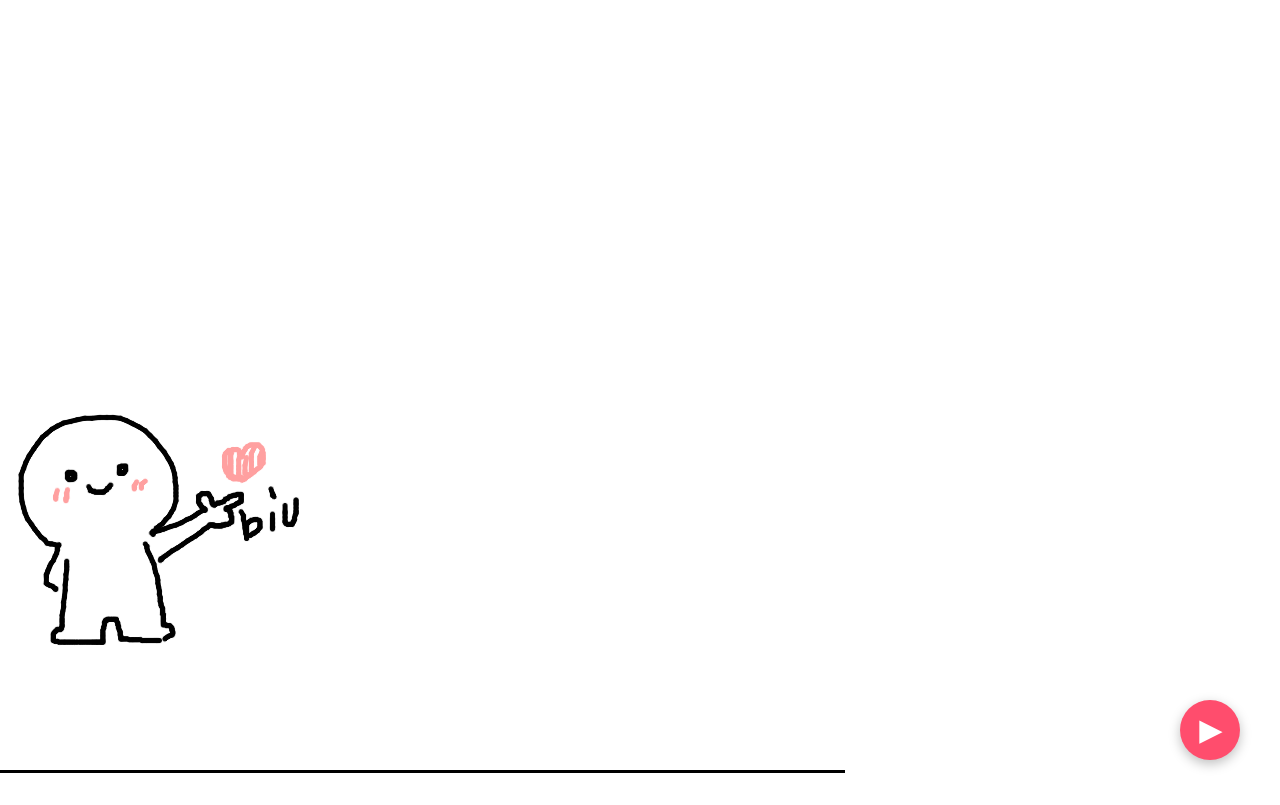
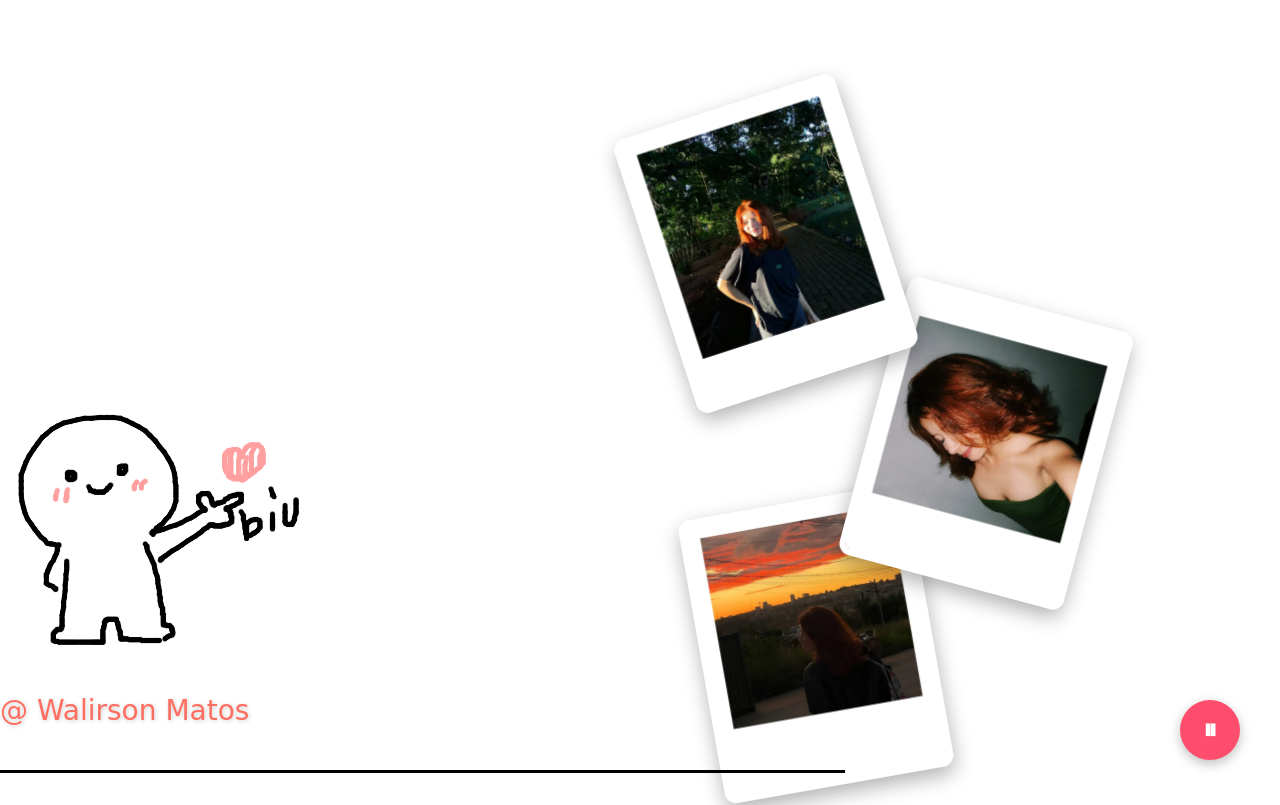
Before and after one commit to WalirsonMatos/Te-Amo-Laila, a plain HTML site: page index.html in a window 1280 px wide. Both pictures are taken after a click on the button "Tocar música". Drawn offline with Linux system fonts and the light colour scheme.

Commit message:
fazendo modificações e adicionando fotos

```diff
--- a/css/love.css
+++ b/css/love.css
@@ -2,23 +2,6 @@
     margin: 0;
     padding: 0;
     border: 0;
-}
-.music-btn {
-    position: fixed;
-    bottom: 40px;
-    right: 40px;
-    width: 60px;
-    height: 60px;
-    border-radius: 50%;
-    background-color: #ff4d6d;
-    color: white;
-    font-size: 28px;
-    font-weight: bold;
-    border: none;
-    box-shadow: 0 4px 12px rgba(0, 0, 0, 0.25);
-    cursor: pointer;
-    z-index: 100;
-    transition: background-color 0.3s, transform 0.2s;
 }
 
 .music-btn:hover {
@@ -52,6 +35,26 @@ body {
     position: absolute;
     z-index: 98;
 
+}
+.nome {
+    text-align: center;
+    font-family: 'Brush Script MT', cursive;
+    font-size: 28px;
+    color: #ff6f61;
+    margin-top: 10px;
+    text-shadow: 1px 1px 4px rgba(0, 0, 0, 0.2);
+    animation: fadeInDown 2s ease-in-out;
+}
+
+@keyframes fadeInDown {
+    from {
+        opacity: 0;
+        transform: translateY(-10px);
+    }
+    to {
+        opacity: 1;
+        transform: translateY(0);
+    }
 }
 
 /*---------------------- body_left -------------------------*/
@@ -156,6 +159,44 @@ body {
 
 }
 
+.music-btn {
+  position: fixed !important;
+  bottom: 40px;
+  right: 40px;
+  width: 60px;
+  height: 60px;
+  border-radius: 50%;
+  background-color: #ff4d6d;
+  color: white;
+  font-size: 28px;
+  font-weight: bold;
+  border: none;
+  box-shadow: 0 4px 12px rgba(0, 0, 0, 0.25);
+  cursor: pointer;
+  z-index: 200;
+  overflow: visible !important;
+}
+
+.pulse-text {
+  position: absolute;
+  top: -28px;
+  left: 50%;
+  transform: translateX(-50%);
+  color: #ffcf9c;
+  font-size: 14px;
+  font-weight: bold;
+  animation: pulse 1.5s infinite;
+  pointer-events: none;
+  white-space: nowrap;
+  text-shadow: 0 0 4px rgba(0, 0, 0, 0.3);
+  z-index: 999;
+}
+
+@keyframes pulse {
+  0%, 100% { opacity: 1; transform: translateX(-50%) scale(1); }
+  50% { opacity: 0.6; transform: translateX(-50%) scale(1.1); }
+}
+
 .cursor {
     display: inline-block;
     animation: blink 0.8s infinite;
@@ -179,10 +220,75 @@ body {
     width: 100%;
     text-align: center;
     top: 20px;
+    font-family: cursive;
     color: #ff4d6d;
     font-size: 40px;
     line-height: 1.8;
   }
+
+  @keyframes pulse {
+    0%, 100% { transform: scale(1); }
+    50% { transform: scale(1.05); }
+  }
+
+ .photo-stack {
+  position: absolute;
+  top: 50%;
+  right: 30px;
+  transform: translateY(-50%);
+  width: 600px;
+  height: 600px;
+  z-index: 80;
+}
+
+@keyframes fadeInPhoto {
+  0% { opacity: 0; }
+  100% { opacity: 1; }
+}
+
+.photo {
+  position: absolute;
+  width: 220px;
+  height: auto;
+  border: 6px solid white;
+  box-shadow: 0 8px 20px rgba(0, 0, 0, 0.3);
+  border-radius: 12px;
+  transition: transform 0.3s;
+  cursor: pointer;
+  opacity: 0;
+  animation: fadeInPhoto 1s ease forwards;
+}
+
+/* Posicionamento mais espalhado */
+.photo1 {
+  top: 0px;
+  left: 0px;
+  transform: rotate(-18deg);
+  z-index: 3;
+  animation-delay: 2s;
+}
+
+.photo2 {
+  top: 200px;
+  left: 220px;
+  transform: rotate(15deg);
+  z-index: 2;
+  animation-delay: 3.5s;
+}
+
+.photo3 {
+  top: 400px;
+  left: 50px;
+  transform: rotate(-10deg);
+  z-index: 1;
+  animation-delay: 5s;
+}
+
+.photo:hover {
+  transform: scale(1.08) rotate(0deg);
+  z-index: 10;
+}
+
 
   .love-line {
     opacity: 0;
@@ -191,10 +297,7 @@ body {
   .love-line.show {
     opacity: 1;
   }
-  @keyframes pulse {
-    0%, 100% { transform: scale(1); }
-    50% { transform: scale(1.05); }
-  }
+
 
 .footer {
     bottom: 30px;
--- a/index.html
+++ b/index.html
@@ -31,6 +31,13 @@
         <!-- Lado esquerdo com gif -->
         <div class="body_left">
             <img src="images/biubiubiu.gif" alt="Animation" ondragstart="return false;">
+            <span class="nome"> @ Walirson Matos</span>
+        </div>
+
+        <div class="photo-stack">
+            <img src="images/foto1.jpg" alt="Foto 1" class="photo photo1">
+            <img src="images/foto2.jpg" alt="Foto 2" class="photo photo2">
+            <img src="images/foto3.jpg" alt="Foto 3" class="photo photo3">
         </div>
 
         <!-- Parte central com animações (provavelmente corações) -->
@@ -48,7 +55,7 @@
         <div id="finalMessage" style="display: none;">
             <div class="love-line" id="line1">Por acaso você viaja no tempo?</div>
             <div class="love-line" id="line2">Pois já consigo te ver no meu futuro</div>
-            <div class="love-line" id="line3">Eu Te Amo Laila 💖</div>
+            <div class="love-line" id="line3">Te Amo Laila 💖</div>
         </div>
     </div>
 
--- a/js/love.js
+++ b/js/love.js
@@ -79,10 +79,10 @@ playBtn.addEventListener('click', () => {
 function initAudio() {
     audio.play();
     playBtn.textContent = '⏸';
-    window.removeEventListener('mousemove', initAudio); // executa só uma vez
+    window.removeEventListener('click', initAudio); // executa só uma vez
 }
 
-window.addEventListener('mousemove', initAudio);
+window.addEventListener('click', initAudio);
 
 const block_left = parseFloat(window.getComputedStyle(block, null).left.slice(0, -2)),
     block_top = parseFloat(window.getComputedStyle(block, null).top.slice(0, -2));
```
Also changed, not shown: images/foto1.jpg (added), images/foto2.jpg (added), images/foto3.jpg (added).
